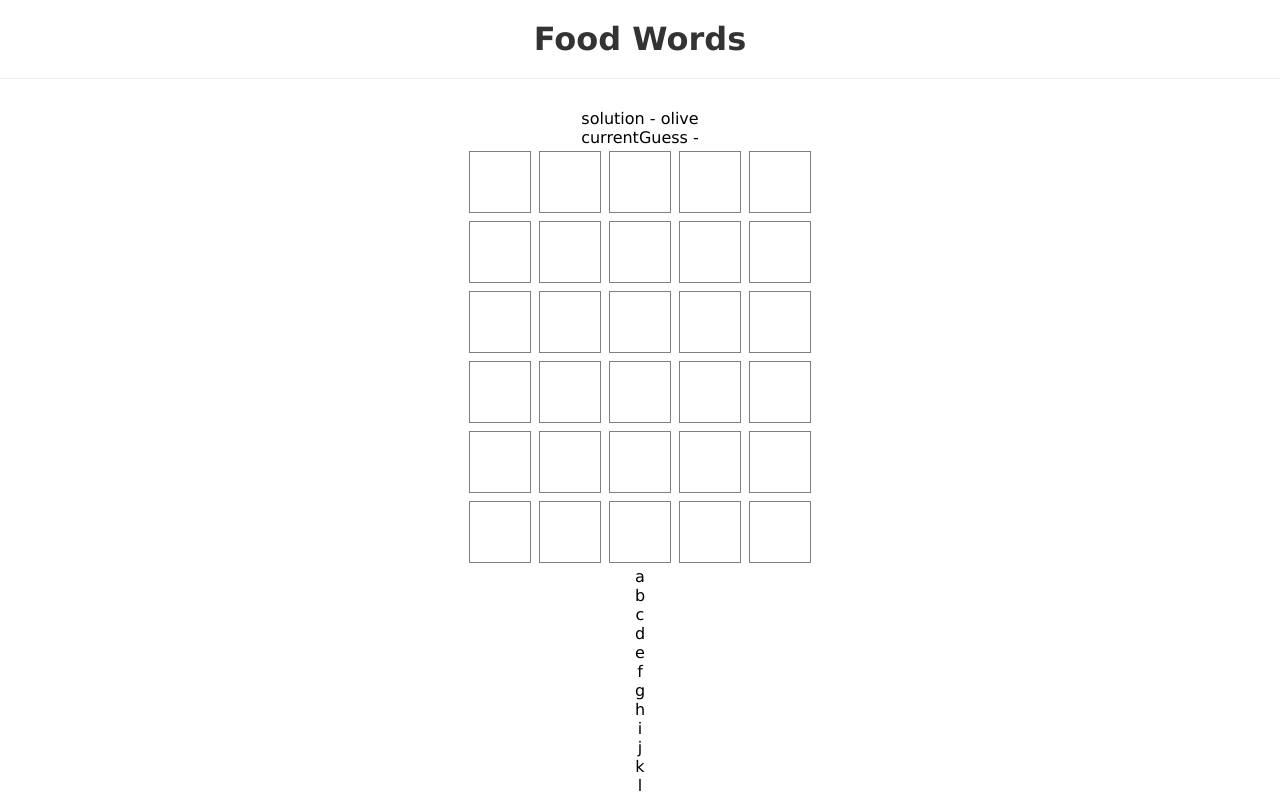
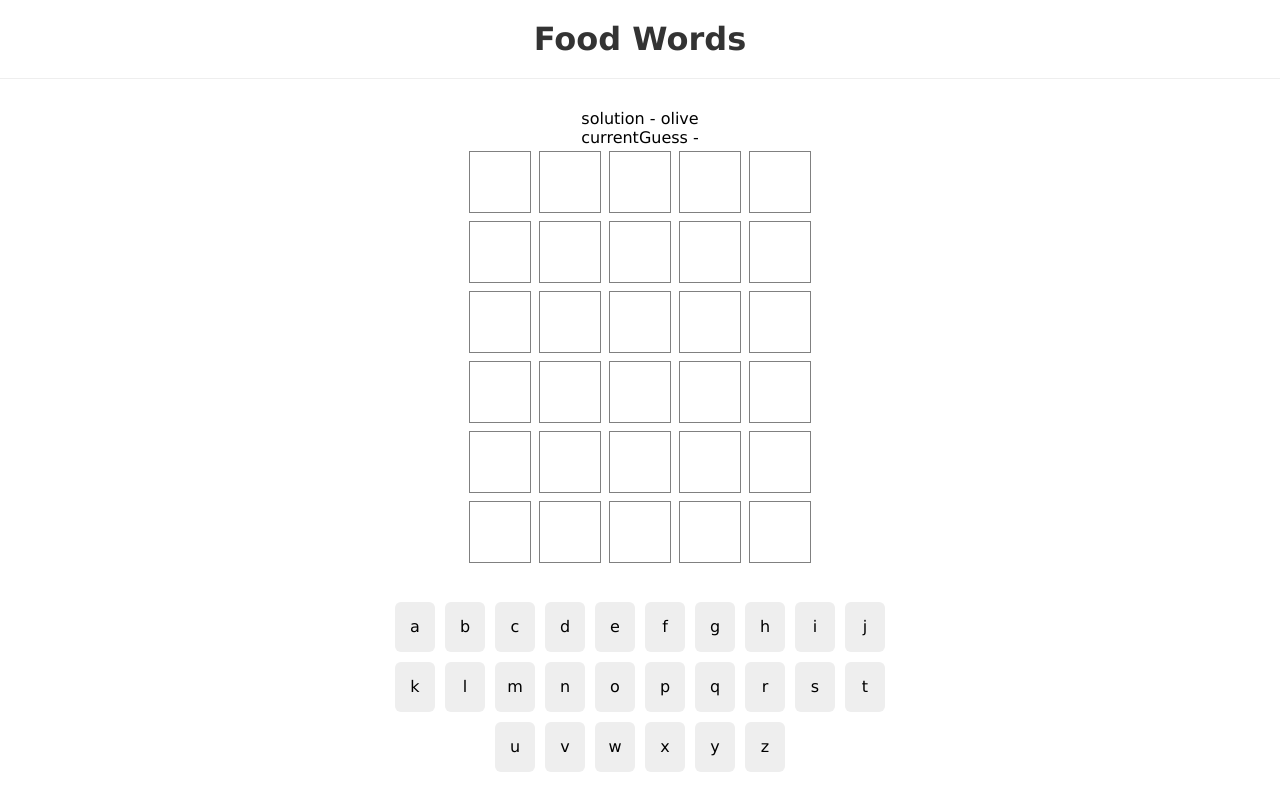
Before and after one commit to papoita/words, a React (Create React App) app: page / in a window 1280 px wide. Shown: the top 799 px of the page. Built offline with nearby package versions, Linux system fonts and the light colour scheme; data requests are answered from the project's data file.

Commit message:
style keypad

```diff
--- a/src/components/Keypad.js
+++ b/src/components/Keypad.js
@@ -12,7 +12,7 @@ export default function Keypad() {
   }, []);
 
   return (
-    <div className="Keypad">
+    <div className="keypad">
       {letters &&
         letters.map((letter) => {
           return <div key={letter.key}>{letter.key}</div>;
--- a/src/index.css
+++ b/src/index.css
@@ -70,6 +70,22 @@ h1 {
 .row.current > div.filled {
   animation: bounce 0.2s ease-in-out forwards;
 }
+
+.keypad {
+  max-width: 500px;
+  margin: 30px auto;
+}
+
+.keypad > div {
+  margin: 5px;
+  width: 40px;
+  height: 50px;
+  background: #eee;
+  display: inline-block;
+  border-radius: 6px;
+  line-height: 50px;
+}
+
 /* animations */
 
 @keyframes flip{
```
